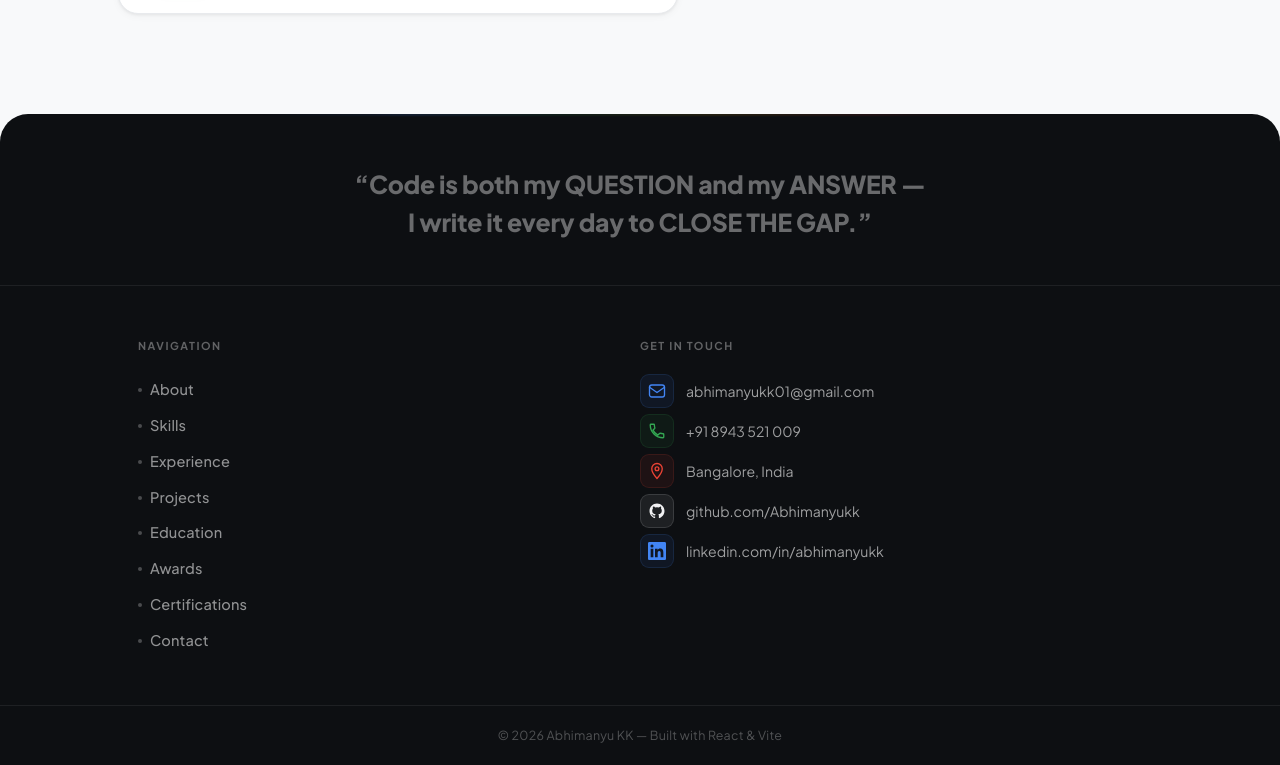
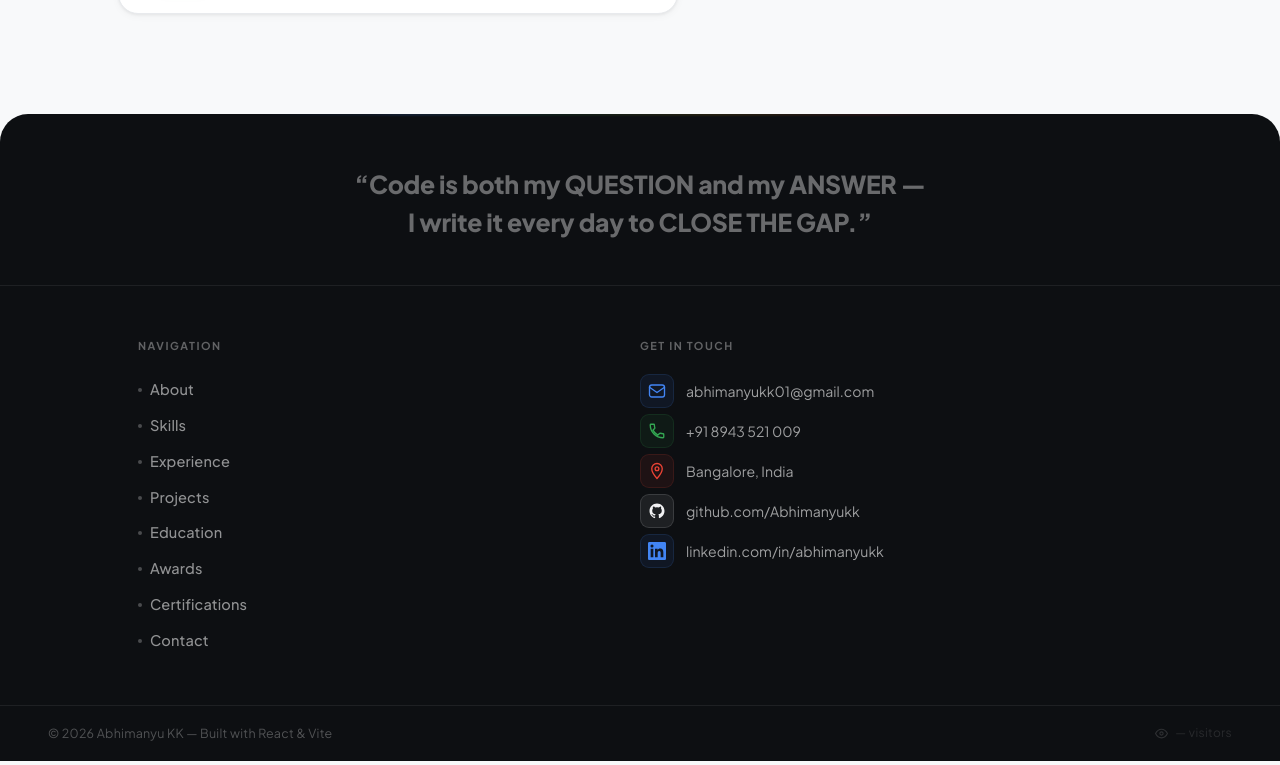
Before and after one commit to Abhimanyukk/abhimanyukk.github.io, a React (Vite) app: page / in a window 1280 px wide. Shown: the part 6056-6821 px from the top of the page. Built offline with nearby package versions, Linux system fonts and the light colour scheme; no server answers; the HTML template or start-up script is replaced by a standard one.

Commit message:
feat: add visitor counter to Footer component and improve layout styles

```diff
--- a/src/components/Footer.tsx
+++ b/src/components/Footer.tsx
@@ -1,4 +1,4 @@
-import { useRef } from 'react'
+import { useRef, useState, useEffect } from 'react'
 import { motion, useInView } from 'framer-motion'
 import { personalInfo } from '../data/portfolio'
 import { fromBottom, fromLeft, fromRight } from '../utils/variants'
@@ -82,6 +82,14 @@ function go(href: string) {
 export default function Footer() {
   const ref = useRef(null)
   const inView = useInView(ref, { once: true, margin: '-60px' })
+  const [visitorCount, setVisitorCount] = useState<number | null>(null)
+
+  useEffect(() => {
+    fetch('https://api.counterapi.dev/v1/abhimanyukk-portfolio/visits/up')
+      .then(r => r.json())
+      .then(d => setVisitorCount(d.count))
+      .catch(() => {})
+  }, [])
 
   return (
     <footer
@@ -287,21 +295,40 @@ export default function Footer() {
         transition={{ delay: 0.45 }}
         style={{
           borderTop: '1px solid rgba(255,255,255,0.07)',
-          padding: '20px 48px',
+          padding: '18px 48px',
           display: 'flex',
           alignItems: 'center',
-          justifyContent: 'center',
+          justifyContent: 'space-between',
+          flexWrap: 'wrap',
+          gap: 12,
         }}
       >
         <p style={{
           fontFamily: '"Plus Jakarta Sans", sans-serif',
           fontSize: '0.78rem',
           color: 'rgba(255,255,255,0.28)',
-          textAlign: 'center',
           letterSpacing: '0.02em',
         }}>
           &copy; {new Date().getFullYear()} Abhimanyu KK &mdash; Built with React &amp; Vite
         </p>
+
+        {/* Visitor counter */}
+        <div style={{
+          display: 'flex', alignItems: 'center', gap: 7,
+          fontFamily: '"Plus Jakarta Sans", sans-serif',
+          fontSize: '0.75rem',
+          color: 'rgba(255,255,255,0.28)',
+          letterSpacing: '0.03em',
+        }}>
+          <svg width="13" height="13" viewBox="0 0 24 24" fill="none" stroke="currentColor" strokeWidth="2" strokeLinecap="round" strokeLinejoin="round" style={{ opacity: 0.5 }}>
+            <path d="M1 12s4-8 11-8 11 8 11 8-4 8-11 8-11-8-11-8z"/>
+            <circle cx="12" cy="12" r="3"/>
+          </svg>
+          {visitorCount !== null
+            ? <span>{visitorCount.toLocaleString()} visitors</span>
+            : <span style={{ opacity: 0.4 }}>— visitors</span>
+          }
+        </div>
       </motion.div>
     </footer>
   )
```
